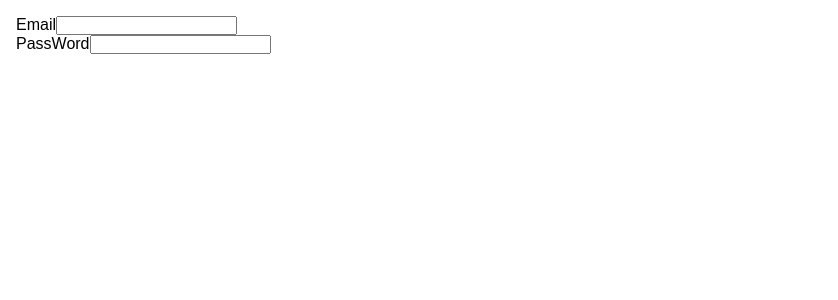
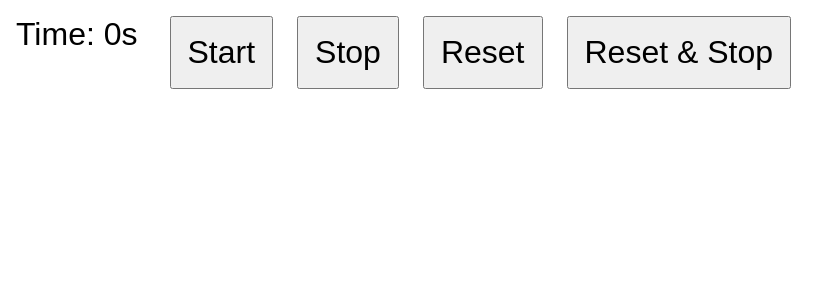
Before and after one commit to mhasanmeet/React-Hooks, a React (Vite) app: page / in a window 1280 px wide. Shown: the top 300 px of the page, without its empty margins (0-838 px from the left). Built offline with nearby package versions, Linux system fonts and the light colour scheme.

Commit message:
added usecases

```diff
--- a/src/App.jsx
+++ b/src/App.jsx
@@ -5,7 +5,8 @@ import UseId from "./hooks/useId/UseId";
 import UseMemo from "./hooks/useMemo/UseMemo";
 import UseRef from "./hooks/useRef/UseRef";
 import BasicUseStateExample from "./hooks/useStateExample/BasicUseStateExample";
-import WW from "./hooks/windowWidth/ww";
+import StopWatch from "./useCases/stopWatch/StopWatch";
+import WW from "./useCases/windowWidth/ww";
 
 //create context
 export const ThemeContext = createContext();
@@ -26,9 +27,6 @@ function App() {
 
       {/* <UseEffect/> */}
 
-      {/* widow width */}
-      {/* <WW/> */}
-
       {/* Here all child component will effected with dark theme context */}
       {/* <ThemeContext.Provider value={darkTheme}>
         <button onClick={toggleTheme}>Toggle Theme</button>
@@ -39,7 +37,16 @@ function App() {
 
       {/* <UseMemo/> */}
 
-      <UseId/>
+      {/* <UseId/> */}
+
+      {/* Custom Hooks */}
+
+      {/* useCases */}
+      {/* widow width */}
+      {/* <WW/> */}
+
+      <StopWatch/>
+
     </div>
   )
 }
--- /dev/null
+++ b/src/useCases/stopWatch/StopWatch.jsx
@@ -0,0 +1,60 @@
+import React, { useEffect, useRef, useState } from 'react'
+import "./sw.scss";
+
+const StopWatch = () => {
+
+    // count state
+    const [count, setCount] = useState(0)
+    //timer reference state
+    const timerIdRef = useRef(0)
+
+    //Start the timer
+    const startHandler = () => {
+        if (timerIdRef.current){
+            return;
+        }
+
+        timerIdRef.current = setInterval(() => setCount(counting => counting + 1), 1000)
+    }
+
+    //stop the timer
+    const stopHandler = () => {
+        clearInterval(timerIdRef.current)
+        timerIdRef.current = 0;
+    }
+
+    //reset the timer
+    const resetHandler = () =>{
+        setCount(0)
+    }
+
+    //reset the timer
+    const resetStopHandler = () =>{
+        clearInterval(timerIdRef.current)
+        timerIdRef.current = 0;
+        setCount(0)
+    }
+
+    //useEffect State
+    useEffect(() => {
+        return () => clearInterval(timerIdRef.current)
+    }, [])
+
+  return (
+
+    <div className="stopWatch">
+        <div className="time">
+            Time: {count}s
+        </div>
+
+        <div className="buttons">
+            <button onClick={startHandler}>Start</button>
+            <button onClick={stopHandler}>Stop</button>
+            <button onClick={resetHandler}>Reset</button>
+            <button onClick={resetStopHandler}>Reset & Stop</button>
+        </div>
+    </div>
+  )
+}
+
+export default StopWatch
--- /dev/null
+++ b/src/useCases/stopWatch/sw.scss
@@ -0,0 +1,10 @@
+.stopWatch{
+    display: flex;
+    gap: 2rem;
+    font-size: 2rem;
+
+    .buttons{
+        display: flex;
+        gap: 1.5rem;
+    }
+}
```
Also changed, not shown: src/useCases/windowWidth/ww.jsx (renamed from src/hooks/windowWidth/ww.jsx), 1 other file (tests, documents, lock files or other folders).
